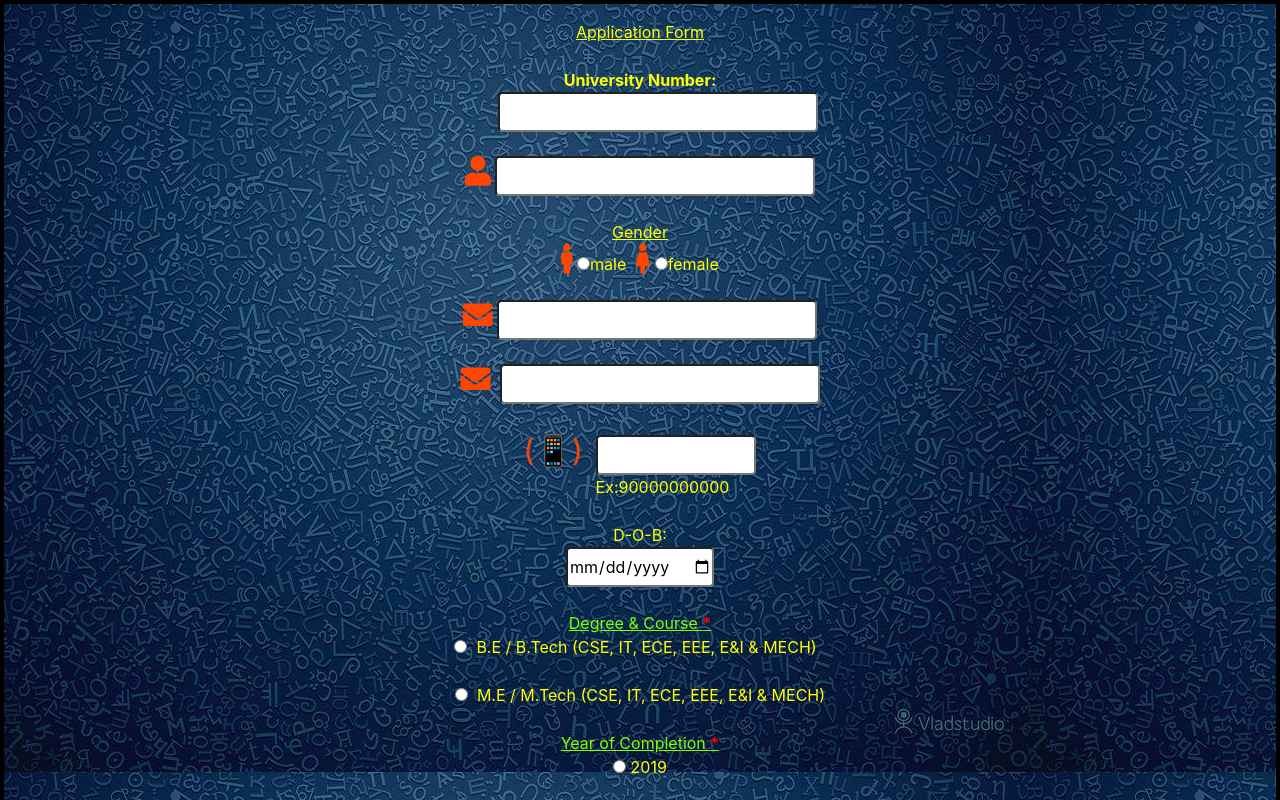
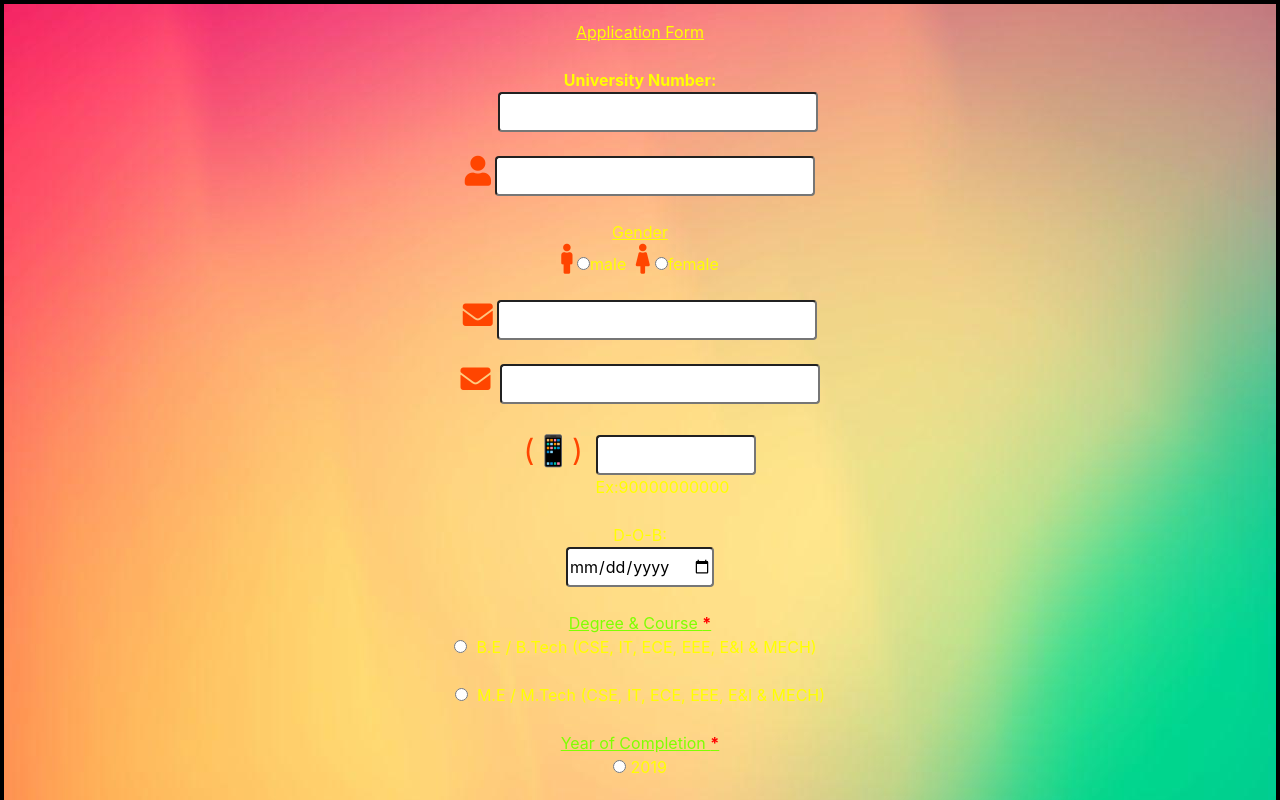
Before and after one commit to Sarath9380556175/JobSeekers-Frontendcode, a React (Create React App) app: page / in a window 1280 px wide. Shown: the top 800 px of the page. Built offline with nearby package versions, Linux system fonts and the light colour scheme.

Commit message:
Update applicationform.js

```diff
--- a/src/components/applicationform.js
+++ b/src/components/applicationform.js
@@ -222,7 +222,7 @@ uname=(event)=>{
     {
         return(
            <div>
-           <form className="text-center skr" style={{backgroundImage:'url(./Images/six.jpg)'}} onSubmit={this.handlesubmit}>
+           <form className="text-center skr" style={{backgroundImage:'url(./Images/seven.jpg)'}} onSubmit={this.handlesubmit}>
                 <div>
            <div className="mt-3 tkr" style={{textDecoration:'underline'}}>Application Form</div>
 
```
